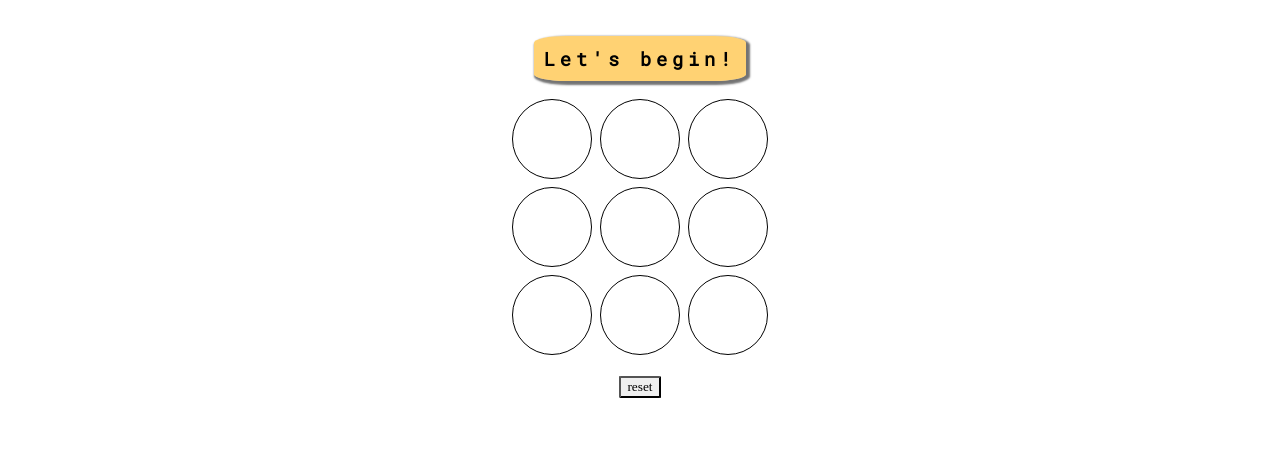
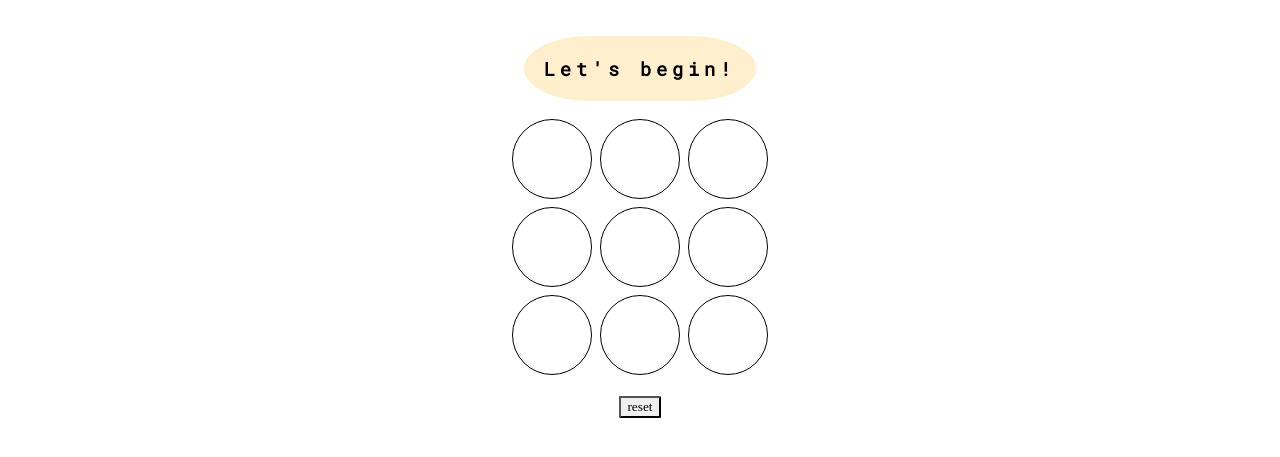
Before and after one commit to doriorio/tictactoe, a plain HTML site: page index.html in a window 1280 px wide. Shown: the part 171-628 px from the top of the page. Drawn offline with Linux system fonts and the light colour scheme.

Commit message:
remove drop shadow

```diff
--- a/css/styles.css
+++ b/css/styles.css
@@ -41,11 +41,10 @@
   }
 
   h3 {
-    background-color: RGBA(255,174,0,0.55);
+    background-color: RGBA(255,174,0,0.2);
     letter-spacing: .3rem;
-    border-radius: 15%;
-    padding: 10px;
-    box-shadow: 2px 2px 2px 2px RGBA(0,0,0,0.55);
+    border-radius: 100px / 50px;
+    padding: 20px;
 
   }
 
```
